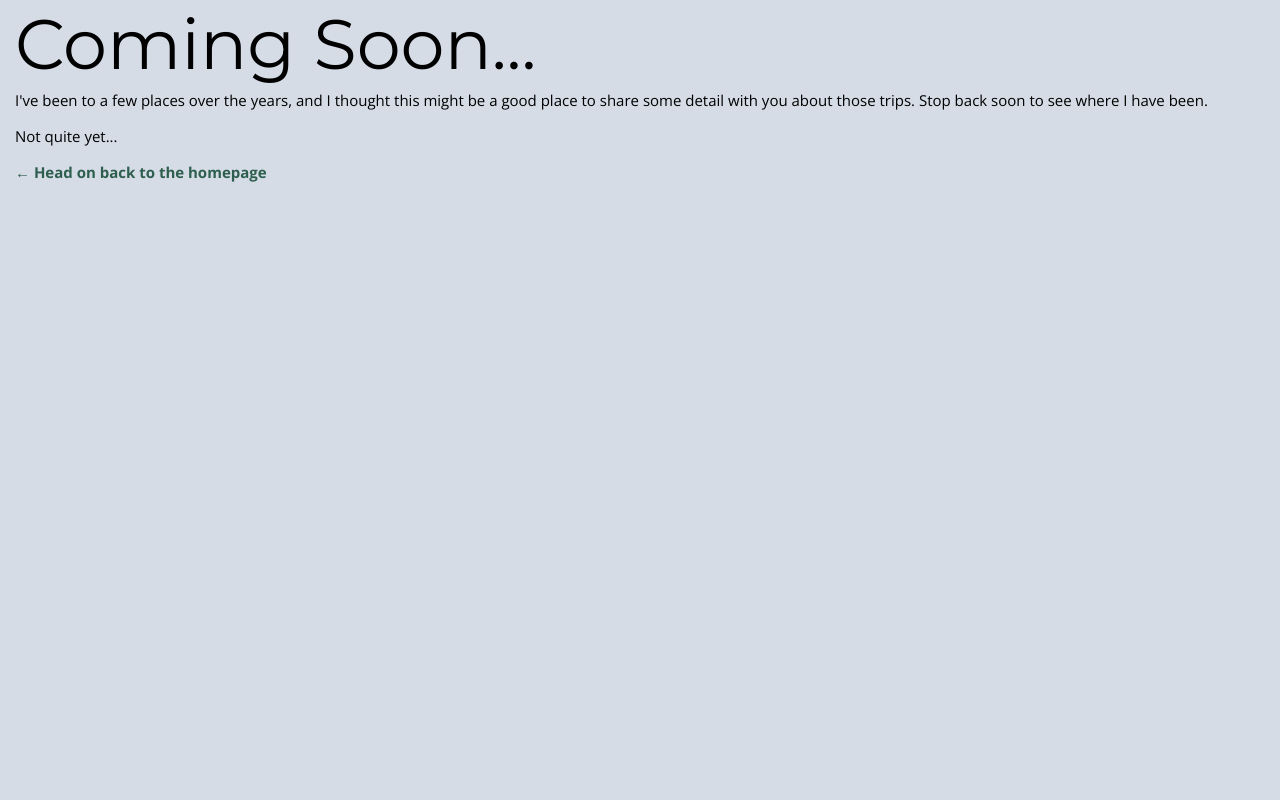
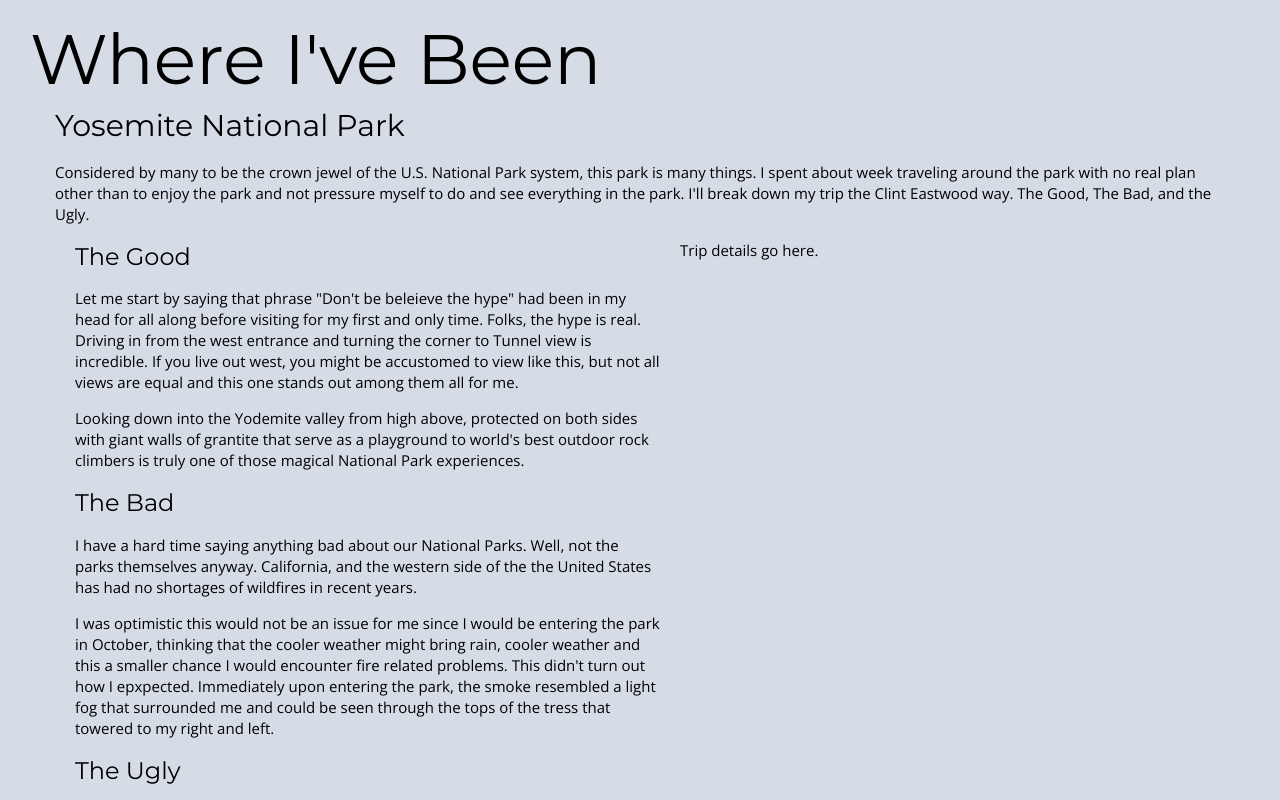
Before and after one commit to spritchard54/Portfolio_3.0, a plain HTML site: page trips.html in a window 1280 px wide. Shown: the top 800 px of the page. Drawn offline with nearby package versions, Linux system fonts and the light colour scheme; files whose address does not match are found by name.

Commit message:
updated layout for trips page. Some basic styling and starter content created.

```diff
--- a/css/style.css
+++ b/css/style.css
@@ -68,7 +68,6 @@ body {
     line-height: 1.4;
 }
 
-
 /* Links */
 a {
     color: #dbd3d8;
@@ -81,8 +80,6 @@ a:hover {
 
 
 }
-
-
 
 .body-link {
     color: #708090;
@@ -435,11 +432,23 @@ footer {
     padding: 0 4px;
 }
 
-.column img {
+/* .column img {
     margin-top: 8px;
     vertical-align: middle;
     width: 100%;
+    animation-name: scale-in;
+    animation-duration: .4s;
 }
+
+@keyframes scale-in {
+    0% {
+        img: 0%;
+    }
+
+    100% {
+        img: 100%;
+    }
+} */
 
 /* Responsive layout - makes a two column-layout instead of four columns */
 @media screen and (max-width: 800px) {
@@ -464,17 +473,41 @@ footer {
     font-weight: bold;
 }
 
+
+/* TRIPS */
+
+.trips-wrapper {
+    margin: 0 auto;
+    padding: 30px;
+}
+.trips-main {
+    padding: 15px 25px;
+}
+
+.trips-overview {
+    width: 100%;
+}
+
+.trips-row {
+    display: flex;
+}
+
+.trips-col {
+    max-width: 50%;
+    margin-left: 20px;
+}
+
 .trip-holder {
     min-height: 100vh;
 }
 
 .trip-holder a {
-color: #2e5e4e;
-font-weight: bold;
+    color: #2e5e4e;
+    font-weight: bold;
 }
 
 .school {
-position: relative;
+    position: relative;
 }
 
 .link {
--- a/trips.html
+++ b/trips.html
@@ -21,8 +21,11 @@
       name="keywords"
       content="HTML, CSS, JavaScript, Web Developer, National Parks, Photography"
     />
-  <meta name="description" content="This site is most things Steve Pritchard including recent web development work, photographs of National Parks, and more. " />
-  <meta name="author" content="Steve Pritchard">
+    <meta
+      name="description"
+      content="This site is most things Steve Pritchard including recent web development work, photographs of National Parks, and more. "
+    />
+    <meta name="author" content="Steve Pritchard" />
     <link rel="preconnect" href="https://fonts.googleapis.com" />
     <link rel="preconnect" href="https://fonts.gstatic.com" crossorigin />
     <link
@@ -31,26 +34,77 @@
     />
     <link rel="stylesheet" href=".//css/style.css" />
     <title>Steve Pritchard | Trips</title>
-    <link rel="icon" type="image/x-icon" href="images/favicon.ico">
-    <script src="https://kit.fontawesome.com/b26623559b.js" crossorigin="anonymous"></script>
+    <link rel="icon" type="image/x-icon" href="images/favicon.ico" />
+    <script
+      src="https://kit.fontawesome.com/b26623559b.js"
+      crossorigin="anonymous"
+    ></script>
+  </head>
+  <body>
+    <div class="trips-wrapper">
+      <header>
+        <h1>Where I've Been</h1>
+      </header>
 
-  </head>
-  <body class="photos">
-    <main class="photos-wrapper">
-      <!-- Header -->
-      <div class="header">
-        <h1>Coming Soon...</h1>
+      <main class="trips-main">
+        <section class="trips-overview">
+          <h2>Yosemite National Park</h2>
           <p>
-          I've been to a few places over the years, and I thought this might be
-          a good place to share some detail with you about those trips. Stop
-          back soon to see where I have been.
+            Considered by many to be the crown jewel of the U.S. National Park
+            system, this park is many things. I spent about week traveling
+            around the park with no real plan other than to enjoy the park and
+            not pressure myself to do and see everything in the park. I'll break
+            down my trip the Clint Eastwood way. The Good, The Bad, and the
+            Ugly.
           </p>
+        </section>
+
+        <div class="trips-row">
+        <div class="trips-col">
+          <section>
+            <h3>The Good</h3>
+            <p>
+              Let me start by saying that phrase "Don't be beleieve the hype"
+              had been in my head for all along before visiting for my first and
+              only time. Folks, the hype is real. Driving in from the west
+              entrance and turning the corner to Tunnel view is incredible. If
+              you live out west, you might be accustomed to view like this, but
+              not all views are equal and this one stands out among them all for
+              me.
+            </p>
+            <p>
+              Looking down into the Yodemite valley from high above, protected
+              on both sides with giant walls of grantite that serve as a
+              playground to world's best outdoor rock climbers is truly one of
+              those magical National Park experiences.
+            </p>
+            <h3>The Bad</h3>
+            <p>
+              I have a hard time saying anything bad about our National Parks.
+              Well, not the parks themselves anyway. California, and the western
+              side of the the United States has had no shortages of wildfires in
+              recent years.
+            </p>
+            <p>
+              I was optimistic this would not be an issue for me since I would
+              be entering the park in October, thinking that the cooler weather
+              might bring rain, cooler weather and this a smaller chance I would
+              encounter fire related problems. This didn't turn out how I
+              epxpected. Immediately upon entering the park, the smoke resembled
+              a light fog that surrounded me and could be seen through the tops
+              of the tress that towered to my right and left.
+            </p>
+            <p></p>
+            <h3>The Ugly</h3>
+          </section>
         </div>
-      <section class="trip-holder">
-        <p>Not quite yet...</p>
-        <a href="index.html">&larr; Head on back to the homepage</a>
-      </section>
+
+        <div class="trips-col">
+         Trip details go here.
+        </div>
+      </div>
       </main>
+    </div>
     <footer>
       <!-- Start content edits below this line. -->
       <p>
```
Lines whose indentation alone changed are shown as unchanged.
